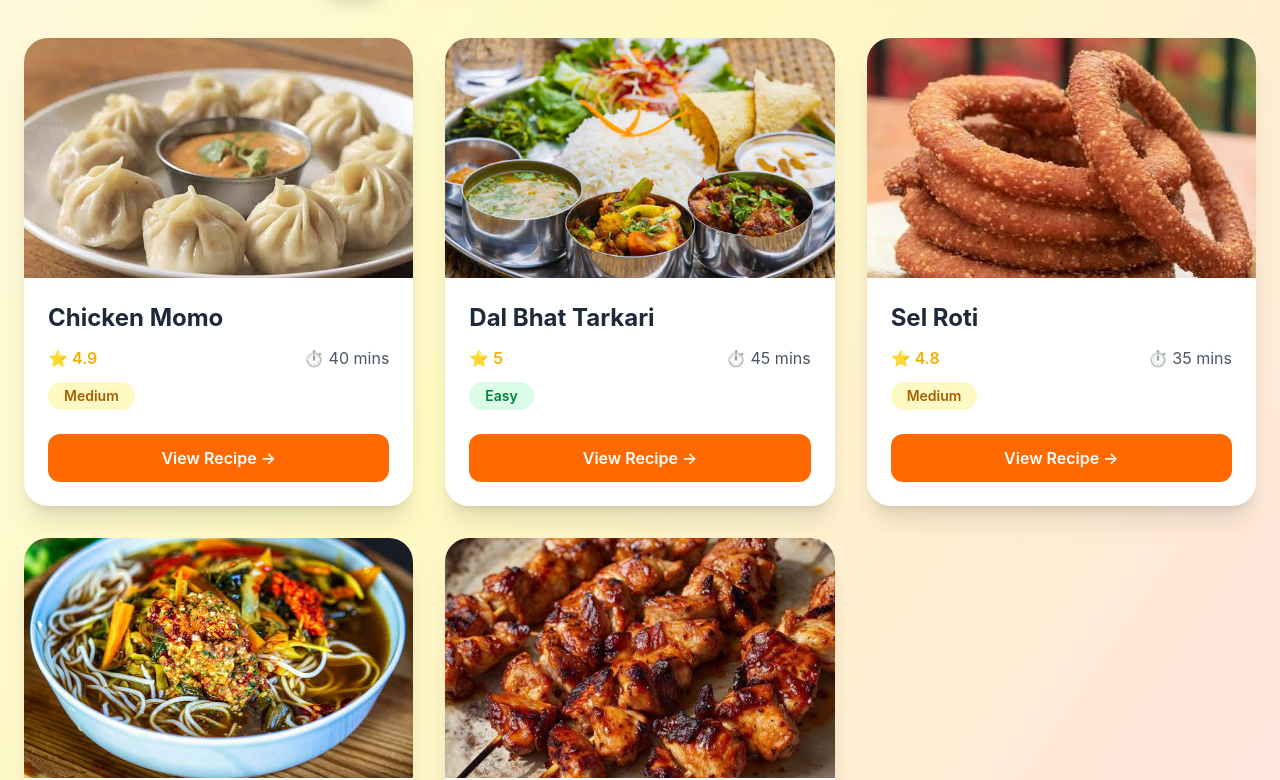
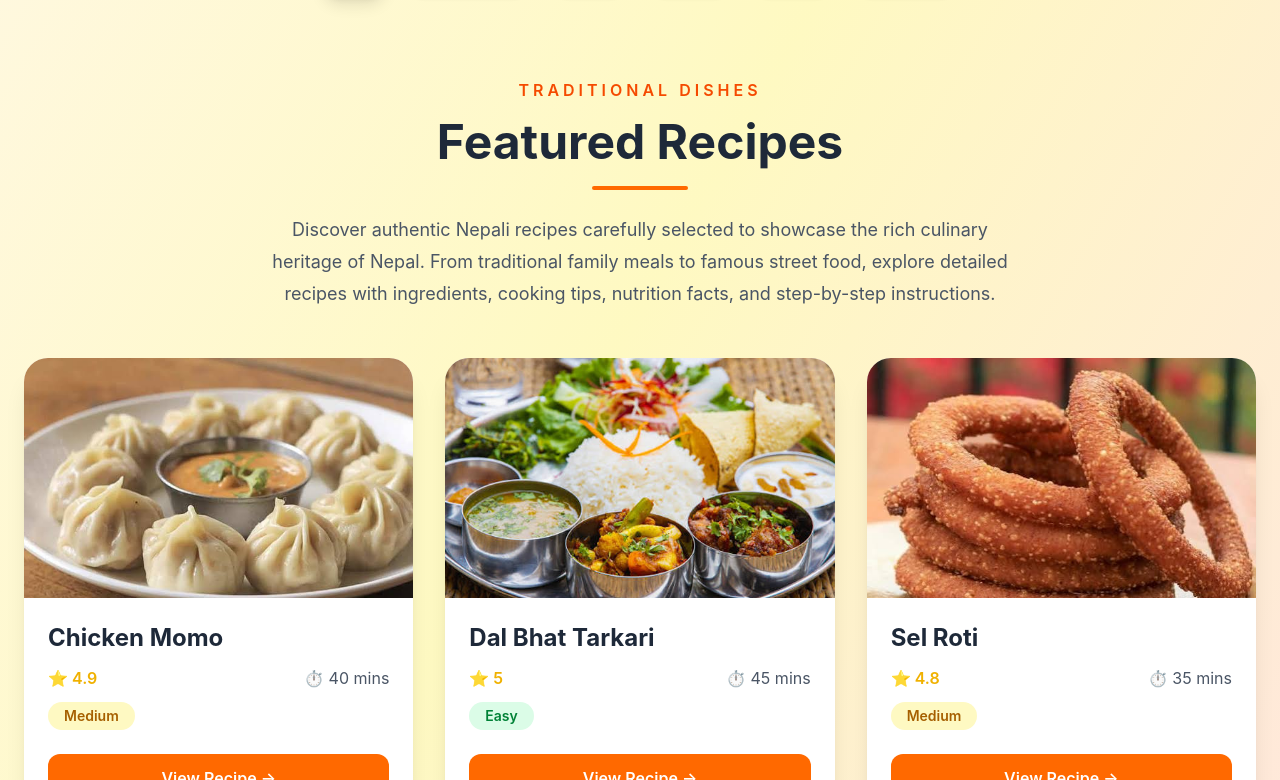
Before and after one commit to Agraz-10/recipe-card-app, a React (Vite) app in the folder recipe-card-app/: page / in a window 1280 px wide. Shown: the part 800-1580 px from the top of the page. Built offline with nearby package versions, Linux system fonts and the light colour scheme.

Commit message:
feat: add featured recipes section

```diff
--- a/recipe-card-app/src/App.jsx
+++ b/recipe-card-app/src/App.jsx
@@ -1,11 +1,11 @@
 import { useState } from "react";
+import Navbar from "./components/Navbar";
+import Hero from "./components/Hero";
 import SearchBar from "./components/SearchBar";
 import CategoryFilter from "./components/CategoryFilter";
 import RecipeCard from "./components/RecipeCard";
 import RecipeDetails from "./components/RecipeDetails";
 import recipes from "./data/recipes";
-import Navbar from "./components/Navbar";
-import Hero from "./components/Hero";
 
 function App() {
   const [search, setSearch] = useState("");
@@ -36,21 +36,53 @@ function App() {
   return (
     <div className="min-h-screen bg-gradient-to-br from-orange-50 via-yellow-100 to-red-100">
 
+      {/* Navbar */}
       <Navbar />
 
+      {/* Hero */}
       <Hero />
 
+      {/* Search */}
       <SearchBar
         search={search}
         setSearch={setSearch}
       />
 
+      {/* Categories */}
       <CategoryFilter
         selectedCategory={selectedCategory}
         setSelectedCategory={setSelectedCategory}
       />
 
-      <div className="max-w-7xl mx-auto px-6 pb-12">
+      {/* Featured Recipes */}
+      <section className="max-w-7xl mx-auto px-6 mt-20 mb-12">
+
+        <div className="text-center">
+
+          <p className="text-orange-600 uppercase tracking-[4px] font-semibold">
+            Traditional Dishes
+          </p>
+
+          <h2 className="text-4xl md:text-5xl font-bold text-gray-800 mt-4">
+            Featured Recipes
+          </h2>
+
+          <div className="w-24 h-1 bg-orange-500 rounded-full mx-auto mt-5"></div>
+
+          <p className="text-gray-600 text-lg max-w-3xl mx-auto mt-6 leading-8">
+            Discover authentic Nepali recipes carefully selected to
+            showcase the rich culinary heritage of Nepal. From
+            traditional family meals to famous street food, explore
+            detailed recipes with ingredients, cooking tips,
+            nutrition facts, and step-by-step instructions.
+          </p>
+
+        </div>
+
+      </section>
+
+      {/* Recipe Cards */}
+      <section className="max-w-7xl mx-auto px-6 pb-20">
 
         <div className="grid grid-cols-1 md:grid-cols-2 lg:grid-cols-3 gap-8">
 
@@ -64,7 +96,7 @@ function App() {
 
         </div>
 
-      </div>
+      </section>
 
     </div>
   );
```
